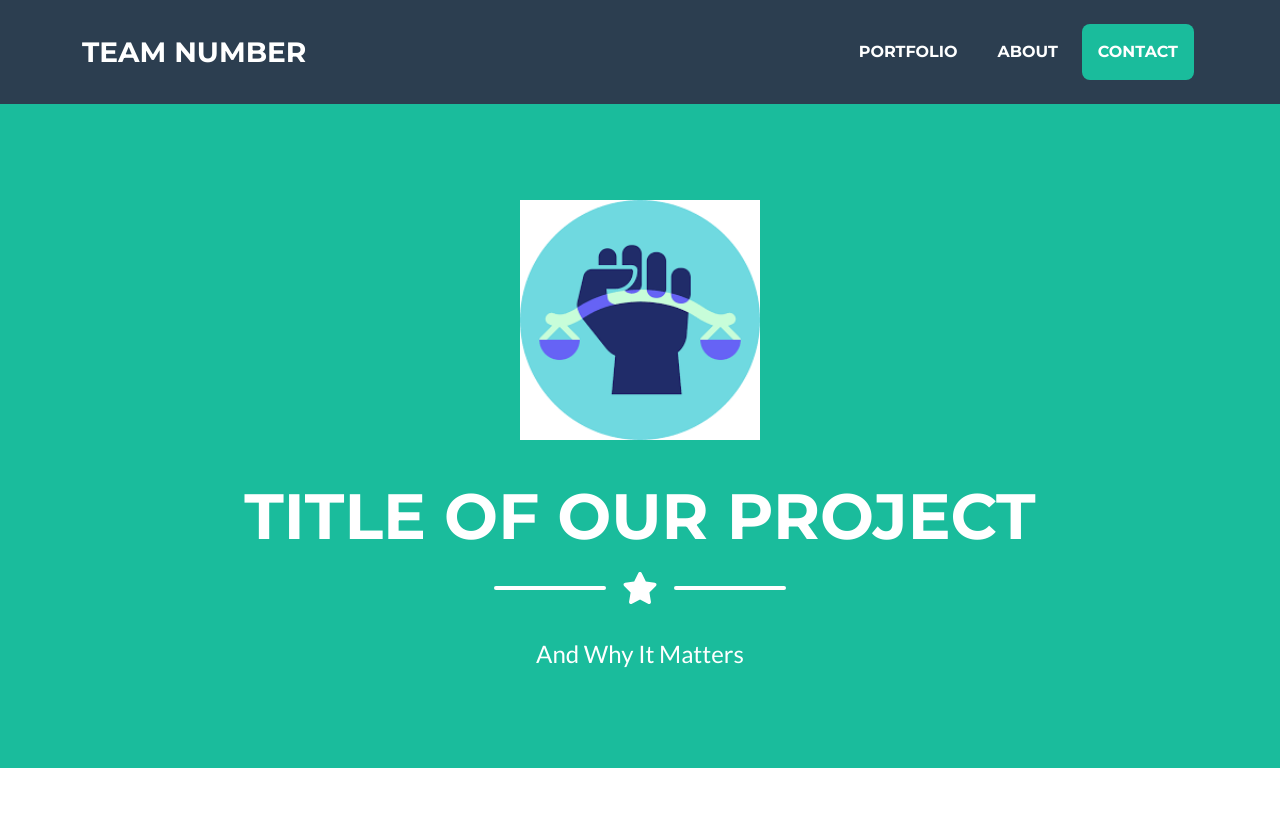
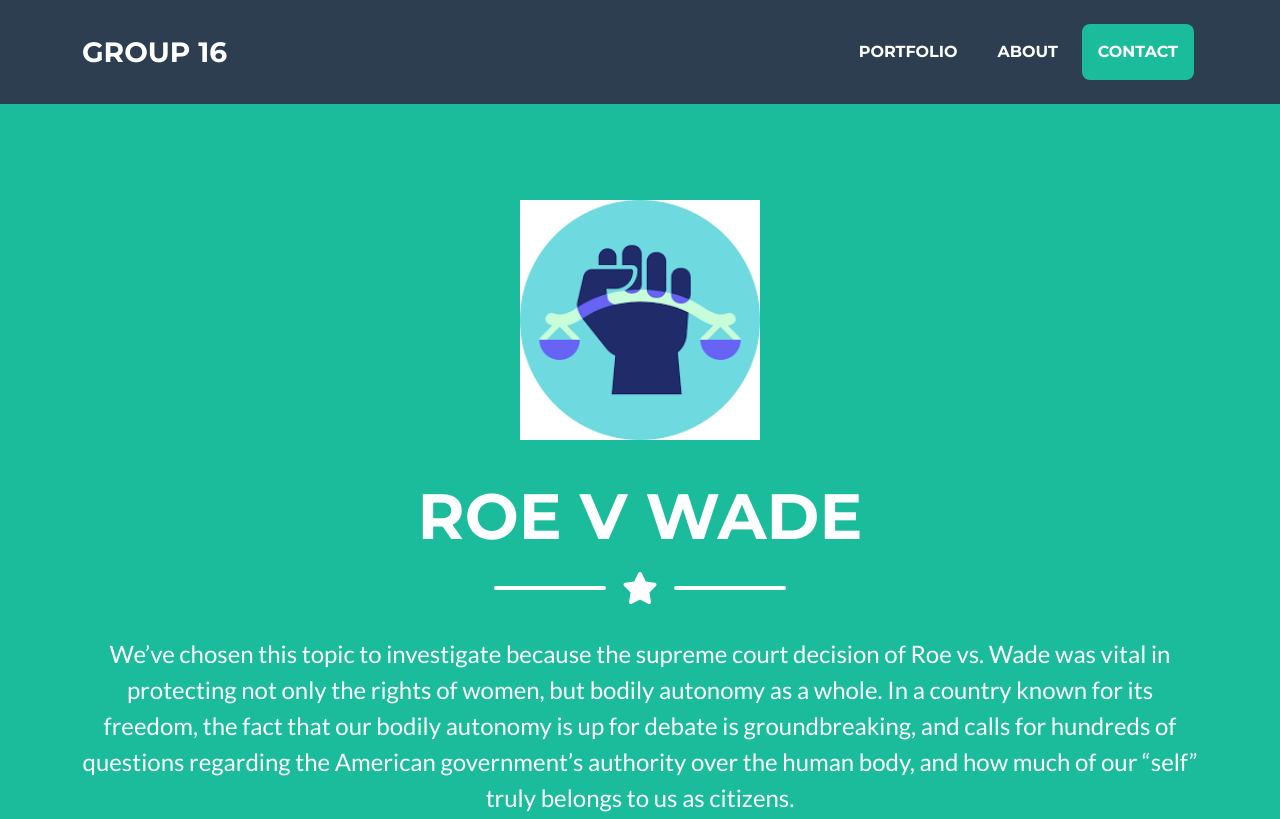
Before and after one commit to oliviaorsucci/ISS210Sec5Group16, a plain HTML site: page index.html in a window 1280 px wide. Shown: the top 819 px of the page. Drawn offline with nearby package versions, Linux system fonts and the light colour scheme.

Commit message:
Update index.html

```diff
--- a/index.html
+++ b/index.html
@@ -20,7 +20,7 @@
         <!-- Navigation-->
         <nav class="navbar navbar-expand-lg bg-secondary text-uppercase fixed-top" id="mainNav">
             <div class="container">
-                <a class="navbar-brand" href="#page-top">Team Number</a>
+                <a class="navbar-brand" href="#page-top">Group 16</a>
                 <button class="navbar-toggler text-uppercase font-weight-bold bg-primary text-white rounded" type="button" data-bs-toggle="collapse" data-bs-target="#navbarResponsive" aria-controls="navbarResponsive" aria-expanded="false" aria-label="Toggle navigation">
                     Menu
                     <i class="fas fa-bars"></i>
@@ -40,7 +40,7 @@
                 <!-- Masthead Avatar Image-->
                 <img class="masthead-avatar mb-5" src="assets/img/portfolio/ISSfront.png" alt="..." />
                 <!-- Masthead Heading-->
-                <h1 class="masthead-heading text-uppercase mb-0">Title of Our Project</h1>
+                <h1 class="masthead-heading text-uppercase mb-0">Roe V Wade</h1>
                 <!-- Icon Divider-->
                 <div class="divider-custom divider-light">
                     <div class="divider-custom-line"></div>
@@ -48,7 +48,10 @@
                     <div class="divider-custom-line"></div>
                 </div>
                 <!-- Masthead Subheading-->
-                <p class="masthead-subheading font-weight-light mb-0">And Why It Matters</p>
+                <p class="masthead-subheading font-weight-light mb-0">We’ve chosen this topic to investigate because the supreme court decision of Roe vs. Wade was vital in protecting not only the rights of women,
+                    but bodily autonomy as a whole. In a country known for its freedom, the fact that our bodily autonomy is up for debate is groundbreaking, and calls for hundreds of questions regarding the American
+                    government’s authority over the human body, and how much of our “self” truly belongs to us as citizens.
+                </p>
             </div>
         </header>
         <!-- Portfolio Section-->
```
